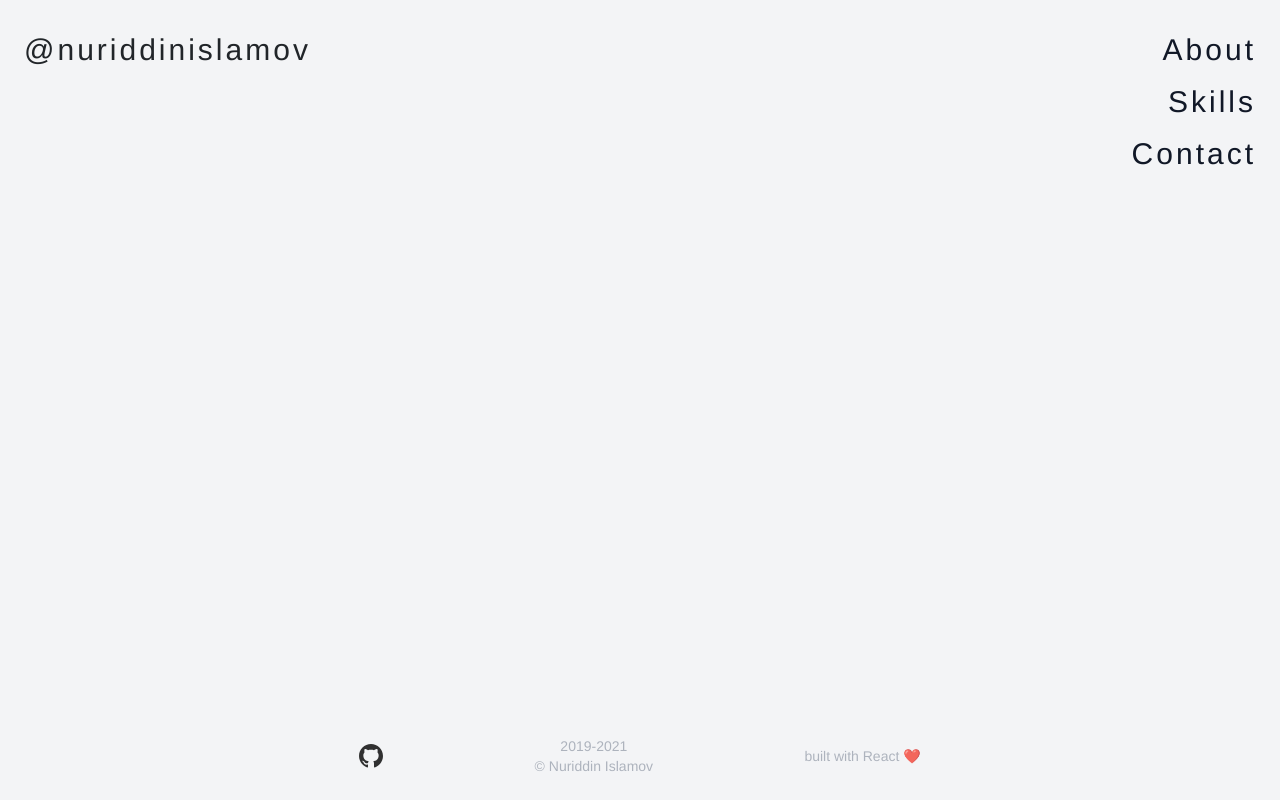
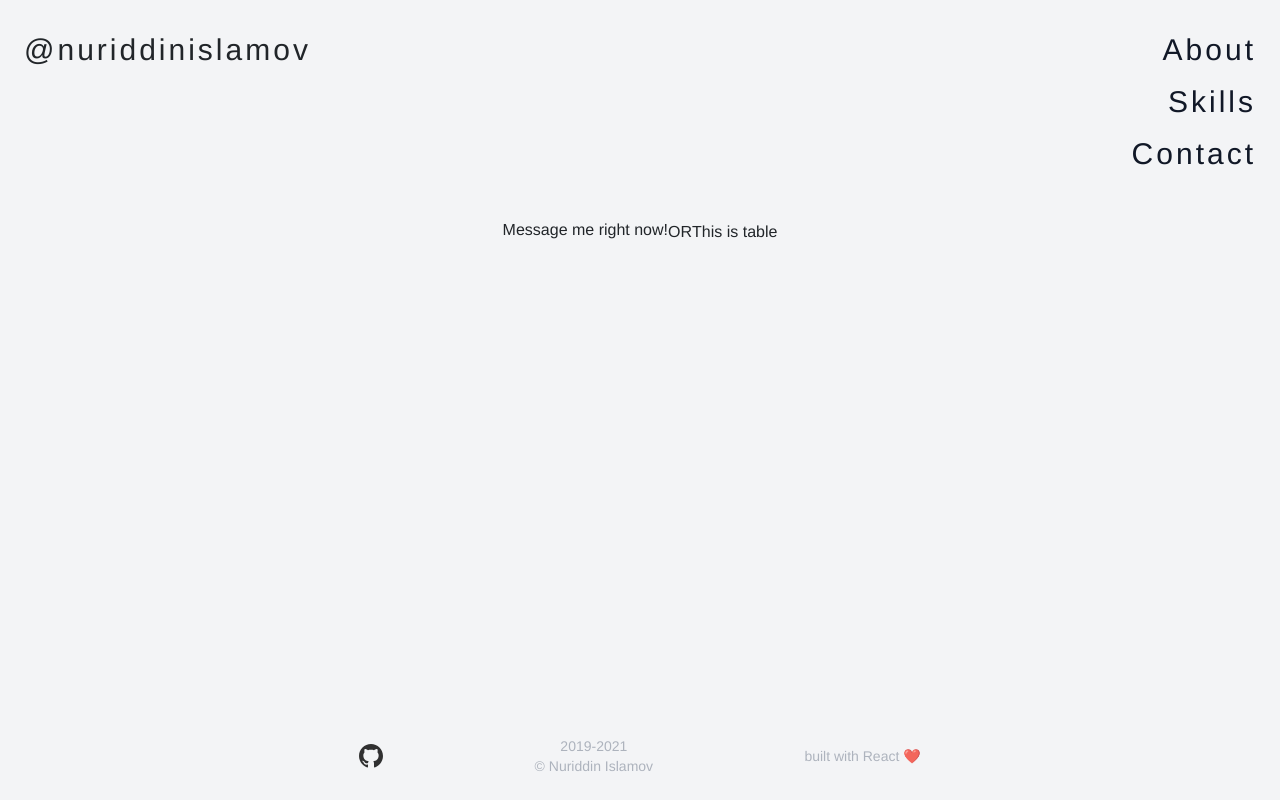
Before and after one commit to noonosh/nuriddinislamov.com-old, a React (Create React App) app: page /contact in a window 1280 px wide. Built offline with nearby package versions, Linux system fonts and the light colour scheme.

Commit message:
Add different document titles

```diff
--- a/src/components/About.js
+++ b/src/components/About.js
@@ -1,4 +1,4 @@
-import React from 'react';
+import React, { useEffect } from 'react';
 import Navbar from './Navbar';
 import image from '../assets/smile.png';
 import Button from './Button';
@@ -16,6 +16,9 @@ const sentences = [
 ];
 
 const About = () => {
+	useEffect(() => {
+		document.title = 'Exploring Nuriddin';
+	}, []);
 	return (
 		<div className='page-container'>
 			<Navbar />
--- a/src/components/Contact.js
+++ b/src/components/Contact.js
@@ -1,11 +1,28 @@
-import React from 'react';
+import React, { useEffect } from 'react';
 import Navbar from './Navbar';
 import Footer from './Footer';
 
 const Contact = () => {
+	useEffect(() => {
+		document.title = 'Contact me';
+	}, []);
 	return (
 		<div className='page-container'>
 			<Navbar />
+			<section>
+				<div className='flex flex-col lg:flex-row lg:justify-center'>
+					<div>
+						<form>
+							<h3>Message me right now!</h3>
+							<div></div>
+						</form>
+					</div>
+					<div>OR</div>
+					<div>
+						<table>This is table</table>
+					</div>
+				</div>
+			</section>
 			<Footer />
 		</div>
 	);
--- a/src/components/Skills.js
+++ b/src/components/Skills.js
@@ -1,4 +1,4 @@
-import React from 'react';
+import React, { useEffect } from 'react';
 import Navbar from './Navbar';
 import Footer from './Footer';
 import python from '../assets/icons/python.svg';
@@ -18,6 +18,9 @@ const skillsJavaScript = [
 ];
 
 const Skills = () => {
+	useEffect(() => {
+		document.title = "Nuriddin's abilities";
+	}, []);
 	return (
 		<div className='page-container'>
 			<Navbar />
```
